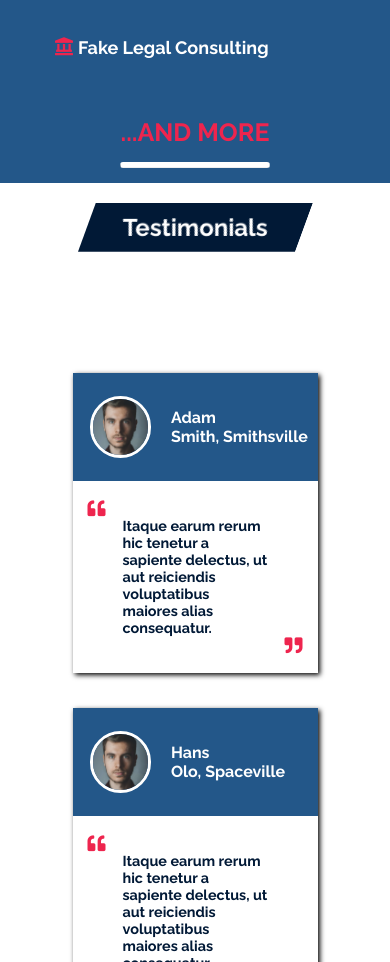
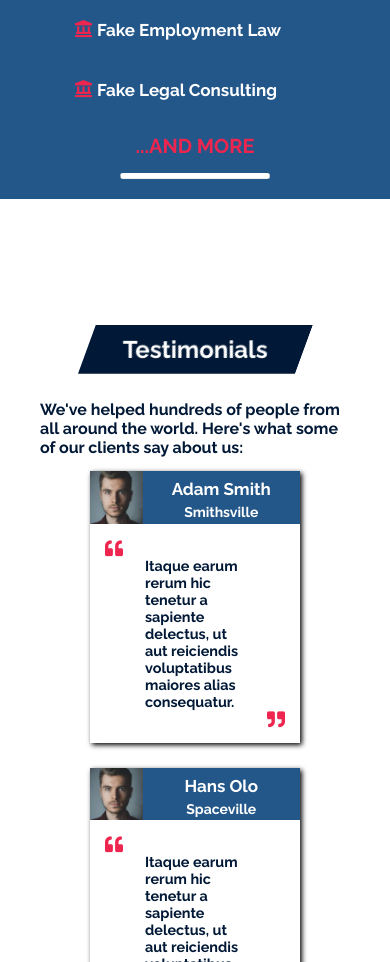
Before and after one commit to jjcreator/business-page, a React (Create React App) app: page / in a window 390 px wide. Shown: the part 2254-3216 px from the top of the page. Built offline with nearby package versions, Linux system fonts and the light colour scheme.

Commit message:
cta changes, testimonial changes

```diff
--- a/src/App.js
+++ b/src/App.js
@@ -8,14 +8,14 @@ import Contact from './components/ContactPage/Contact';
 import MobileNavbar from './components/MobileNavbar';
 
 const imageSources = ["./images/phone.jpg","./images/city.jpg", "./images/email.jpg", "./images/man-in-black-holding-phone-618613.jpg", "./images/people.jpg", "./images/phone.jpg", "./images/team.jpg"];
-const images = []
+// const images = []
 
 function App() {
 
-  useEffect(()=> {
-    imageSources.forEach((srcText, index) => {
-      images[index] = new Image();
-      images[index].src = srcText;
+  useEffect(() => {
+    imageSources.forEach(srcText => {
+      let image = new Image;
+      image.src = srcText;
     });
   }, []);
 
--- a/src/components/MainPage/Services.js
+++ b/src/components/MainPage/Services.js
@@ -51,11 +51,11 @@ function Services() {
     return (
             <section className={styles.services} id="services">
                <Shape textColor="var(--text-color)" color="var(--attention-color)" text="Services"/>
-               <div className={styles.servicesText}>We pride ourselves on always providing the highest standards of service, something which is supported by our ever-growing list of returning clients.</div>
+               <div className={styles.servicesHeader}>We pride ourselves on always providing the highest standards of service, something which is supported by our ever-growing list of returning clients.</div>
                 <div className={styles.servicesList}>
                     {listItems}
                 </div>
-                <ScrollAnimation className={styles.isAnimated} animateIn={chosenAnimation} animateOnce={false} duration={duration} delay={1000} offset={50}>
+                <ScrollAnimation className={"isAnimated"} animateIn={chosenAnimation} animateOnce={false} duration={duration} delay={1000} offset={50}>
                     <div className={styles.bottomText}>...and more</div>
                 </ScrollAnimation>
                 <ExpandingLine color="var(--text-color)" animationDuration={0.5} animationDelay={1750} offset={50}/>
--- a/src/components/MainPage/TestimonialCard.js
+++ b/src/components/MainPage/TestimonialCard.js
@@ -4,16 +4,16 @@ import ScrollAnimation from "react-animate-on-scroll"
 
 function TestimonialCard(props) {
     return (
-        <ScrollAnimation className={"isAnimated"} animateIn="zoomIn" animateOnce={true} duration={1.2} delay={props.animationDelay} offset={200}>
-            <div className={`${styles.testimonialCard}`}>
+        <ScrollAnimation className={"isAnimated"} animateIn="zoomIn" animateOnce={false} duration={1} delay={props.animationDelay} offset={200}>
+            <div className={`${styles.testimonialCard} flexColumn`}>
                 <div className={styles.testimonialTop}>
                     <img className={styles.testimonialImg} src={props.imgSrc} alt="user"/>
-                    <p className={styles.testimonialTopText}>
-                        <span className={styles.authorName}>{props.name},&nbsp;</span>
+                    <p className={`${styles.testimonialTopText} flexColumn`}>
+                        <span className={styles.authorName}>{props.name}</span>
                         <span className={styles.authorCity}>{props.city}</span>
                     </p>
                 </div>
-                <div className={styles.testimonialTextBox}>
+                <div className={`${styles.testimonialTextBox} flexColumn`}>
                     <i className={`fas fa-quote-left ${styles.quote} ${styles.quoteLeft}`}/>
                     <p>{props.text}</p>
                     <i className={`fas fa-quote-right ${styles.quote} ${styles.quoteRight}`}/>
--- a/src/components/MainPage/Testimonials.js
+++ b/src/components/MainPage/Testimonials.js
@@ -63,16 +63,14 @@ function Testimonials() {
     }, []);
 
     return (
-        <ScrollAnimation className={"isAnimated"} animateIn={"pop"} animateOnce={true} offset={250} duration={0.4}>
         <section id="testimonials" className={`${styles.testimonialsSection} flexColumn`}>
-                <Shape text="Testimonials"/>
+            <Shape color="var(--primary-color)" text="Testimonials"/>
             <h3 className={styles.testimonialsIntro}>We've helped hundreds of people from all around the world. Here's what some of our clients say about us:</h3>
             <div id={styles.testimonials}>
                 {shownTestimonials}
             </div>
             <ExpandingLine animationDuration={0.5} animationDelay={400}/>
         </section>
-        </ScrollAnimation>
     )
 }
 
--- a/src/modules/callToActionStyle.module.css
+++ b/src/modules/callToActionStyle.module.css
@@ -1,9 +1,8 @@
 #callToAction {
-    margin-top: 100px;
     display: flex;
-    justify-content: center;
+    justify-content: flex-start;
     align-items: center;
-    width: 60%;
+    width: 65%;
     background: var(--secondary-color);
     box-shadow: var(--box-shadow);
     margin: 8vh auto;
@@ -11,21 +10,20 @@
 
 #callToAction p {
     line-height: 2;
-    z-index: 2;
     text-transform: uppercase;
     text-align: center;
     font-size: 18px;
-    font-family: Raleway;
-    padding: 10px;
+    padding: 15px;
+    width: 60%;
 }
 
 #callToAction span {
-    color: red;
-    font-weight: 600;
+    color: var(--attention-color);
+    font-weight: bolder;
 }
 
 #ctaImg {
-    width: 20%
+    width: 20%;
 }
 
 @media (max-width: 1300px) {
--- a/src/modules/servicesStyle.module.css
+++ b/src/modules/servicesStyle.module.css
@@ -10,7 +10,7 @@
     width: 100%;
 }
 
-.servicesText {
+.servicesHeader {
     margin-top: 5vh;
     font-size: 18px;
     width: 80%;
@@ -47,25 +47,29 @@
     line-height: 1;
 }
 
-@media screen and (max-width: 850px) {
-    .services {
-        padding: 15px;
-        margin: 0;
+@media (max-width: 1200px) {
+    .servicesList {
+        grid-template-columns: 1fr 1fr;
+    }
+}
+
+@media (max-width: 900px) {
+    .servicesHeader {
+        font-size: 16px;
+    }
+    .listItem {
+        font-size: 17px;
+    }
+}
+
+@media (max-width: 850px) {
+    .servicesHeader {
+        font-size: 17px;
+    }
+    .bottomText {
+        font-size: 20px;
     }
 
-    .servicesText {
-        font-size: 15px;
-    }
-
-    .servicesList {
-        width: 100%;
-        padding: 20px 40px;
-        grid-template: 1fr/ 1fr
-    }
-
-    .listItem p {
-        font-size: 18px;
-    }
 }
 
 @media screen and (max-width: 850px) and (orientation: landscape) {
@@ -74,19 +78,84 @@
         padding: 25px;
     }
 
-    #list {
+    .servicesList {
         grid-template: 1fr 1fr/ 1fr 1fr;
+        grid-gap: 20px;
     }
 }
 
+@media (max-width: 680px) {
+    .servicesHeader {
+        font-size: 16px;
+        line-height: 1.7;
+        text-align: justify;
+        width: 90%;
+    }
+
+    .servicesList {
+        padding: 0;
+    }
+
+    .listItem {
+        font-size: 17px;
+    }
+
+}
+
 @media screen and (max-width: 680px) and (orientation: landscape) {
-    .servicesText {
+    .servicesHeader {
         width: 90%
+    }
+    .servicesList {
+        grid-gap: 20px;
+        width: 90%;
     }
 }
 
-@media screen and (max-width: 360px) {
-    .listItem p, .listItem i {
+@media (max-width: 580px) {
+    .servicesList {
+        display: flex;
+        flex-direction: column;
+        justify-content: center;
+        align-items: flex-start;
+        padding-top: 0;
+        grid-gap: 20px;
+        width: 80%;
+        margin: 3vh 0px 3vh 40px;
+    }
+    .listItem {
+        margin: 10px 0;
+        font-size: 17px;
+    }
+}
+
+@media (max-width: 580px) and (orientation: landscape) {
+    .servicesList {
+        display: grid;
+        grid-template-columns: 1fr 1fr;
+        padding: 0;
+        grid-gap: 20px;
+        width: 90%;
+        margin: 7vh 0;
+    }
+    .listItem {
+        margin: 0;
+    }
+
+}
+
+@media (max-width: 360px) {
+    .listItem {
         font-size: 16px;
     }
 }
+
+@media (max-width: 320px) {
+    .servicesHeader {
+        line-height: 1.4;
+
+    }
+    .servicesList {
+        margin: 3vh 0;
+    }
+}
--- a/src/modules/testimonialsStyle.module.css
+++ b/src/modules/testimonialsStyle.module.css
@@ -1,37 +1,32 @@
 .testimonialsSection {
-    display: flex;
-    flex-direction: column;
-    justify-content: center;
-    align-items: center;
-    padding: 5vh 100px 0 100px;
+    margin-top: 15vh;
+    padding: 0 20px;
     width: 100%;
 }
 
 #testimonials {
     display: grid;
-    width: 100%;
-    margin-top: 5%;
+    width: 80%;
     grid-template: 1fr/ 1fr 1fr 1fr;
+    grid-gap: 40px;
+    margin-bottom: 5vh;
 }
 
 .testimonialsIntro {
     font-size: 2rem;
-    padding: 20px;
+    padding: 20px 20px 4% 20px;
     margin-top: 2%;
     font-weight: lighter;
+    color: var(--primary-color);
 }
 
 .testimonialCard {
-    width: 90%;
-    height: 300px;
-    display: flex;
-    flex-direction: column;
-    align-items: center;
-    box-shadow: 2px 2px 5px black;
+    width: 100%;
+    min-height: 275px;
+    box-shadow: var(--box-shadow);
     position: relative;
     justify-content: flex-start;
     background-color: var(--text-color);
-    margin: 0 auto 10% auto;
 }
 
 .testimonialTop {
@@ -41,27 +36,22 @@
     align-items: center;
     background-color: var(--secondary-color);
     color: var(--text-color);
-    font-size: 16px;
+    font-size: 14px;
     position: relative;
-    height: 40%;
 }
 
 .testimonialTopText {
-    margin-right: auto;
-    padding: 0 0 0 20px;
-    width: 75%;
+    flex: 1;
+    height: 100%;
 }
 
 .authorName {
-    font-weight: bolder;
+    font-size: 17px;
+    line-height: 1.7;
 }
 
 .testimonialImg {
-    border-radius: 50%;
-    width: 25%;
-    z-index: 3;
-    border: 3px solid var(--text-color);
-    margin-left: 7%;
+    width: 30%;
 }
 
 .quote {
@@ -78,25 +68,27 @@
 }
 
 .testimonialTextBox {
-    height: 70%;
     width: 100%;
     padding: 15px;
     position: relative;
-    display: flex;
-    justify-content: center;
-    align-items: center;
-    flex-direction: column;
     font-size: 16px;
     color: var(--primary-color);
+    flex: 1;
 }
 
 .testimonialTextBox p {
-    margin: 0 35px;
+    margin: 0 40px;
 }
 
-@media (max-width: 1300px) {
-    .testimonialsSection {
-        padding: 20px;
+@media (min-width: 1450px) {
+    #testimonials {
+        width: 70%;
+    }
+}
+
+@media (max-width: 1200px) {
+    #testimonials {
+        width: 85%;
     }
 }
 
@@ -107,6 +99,9 @@
 }
 
 @media (max-width: 850px) {
+    #testimonials {
+        grid-gap: 25px;
+    }
     .testimonialTextBox p {
         font-size: 1.8rem;
     }
@@ -120,18 +115,22 @@
 
 @media (max-width: 680px) {
     #testimonials {
-        grid-template: 1fr/1fr;
+        grid-template: 1fr/1fr 1fr;
+        width: 90%;
     }
     .testimonialCard {
-        width: 70%;
+        width: 100%;
+        min-height: 250px;
+    }
+    .testimonialImg {
+        width: 25%;
     }
 }
 
 @media (max-width: 680px) and (orientation: landscape) {
     .testimonialCard {
-        width: 60%;
+        width: 100%;
     }
-
     .testimonialImg {
         width: 20%;
     }
@@ -142,3 +141,10 @@
         width: 85%;
     }
 }
+
+@media (max-width: 580px) {
+    #testimonials {
+        grid-template-columns: 1fr;
+        width: 60%;
+    }
+}
```
Lines whose indentation alone changed are shown as unchanged.
